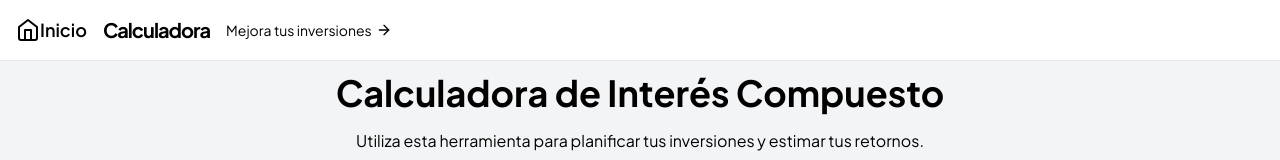
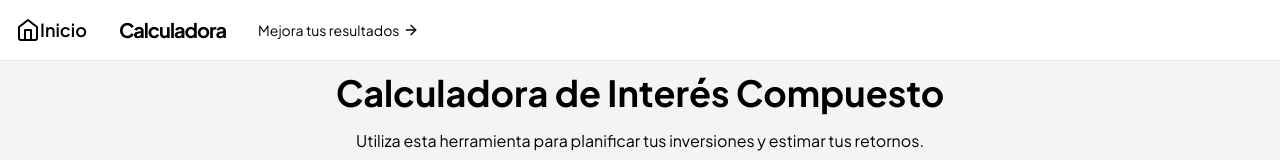
Before and after one commit to jlfernandezfernandez/compound-interest-calculator, a Next.js app: page /calculadora in a window 1280 px wide. Shown: the top 160 px of the page. Built offline with nearby package versions, Linux system fonts and the light colour scheme.

Commit message:
fix header

```diff
--- a/src/components/Header.tsx
+++ b/src/components/Header.tsx
@@ -6,15 +6,15 @@ import ArrowRightIcon from './ArrowRightIcon';
 export default function Header() {
     return (
         <header className="border-b p-4 bg-white">
-            <div className="flex items-center space-x-4">
-                <Link className="flex items-center space-x-2 text-lg font-semibold" href="/">
+            <div className="flex items-center space-x-8">
+                <Link className="flex items-center text-lg font-semibold" href="/">
                     <HomeIcon className="h-6 w-6" />
                     Inicio
                 </Link>
                 <h1 className="text-xl font-bold tracking-tighter">Calculadora</h1>
-                <Link className="flex items-center space-x-2 ml-auto text-sm" href="/">
-                    Mejora tus inversiones
-                    <ArrowRightIcon className="h-4 w-4 translate-x-1" />
+                <Link className="flex items-center ml-auto text-sm" href="/">
+                    Mejora tus resultados
+                    <ArrowRightIcon className="h-4 w-4s" />
                 </Link>
             </div>
         </header>
```
